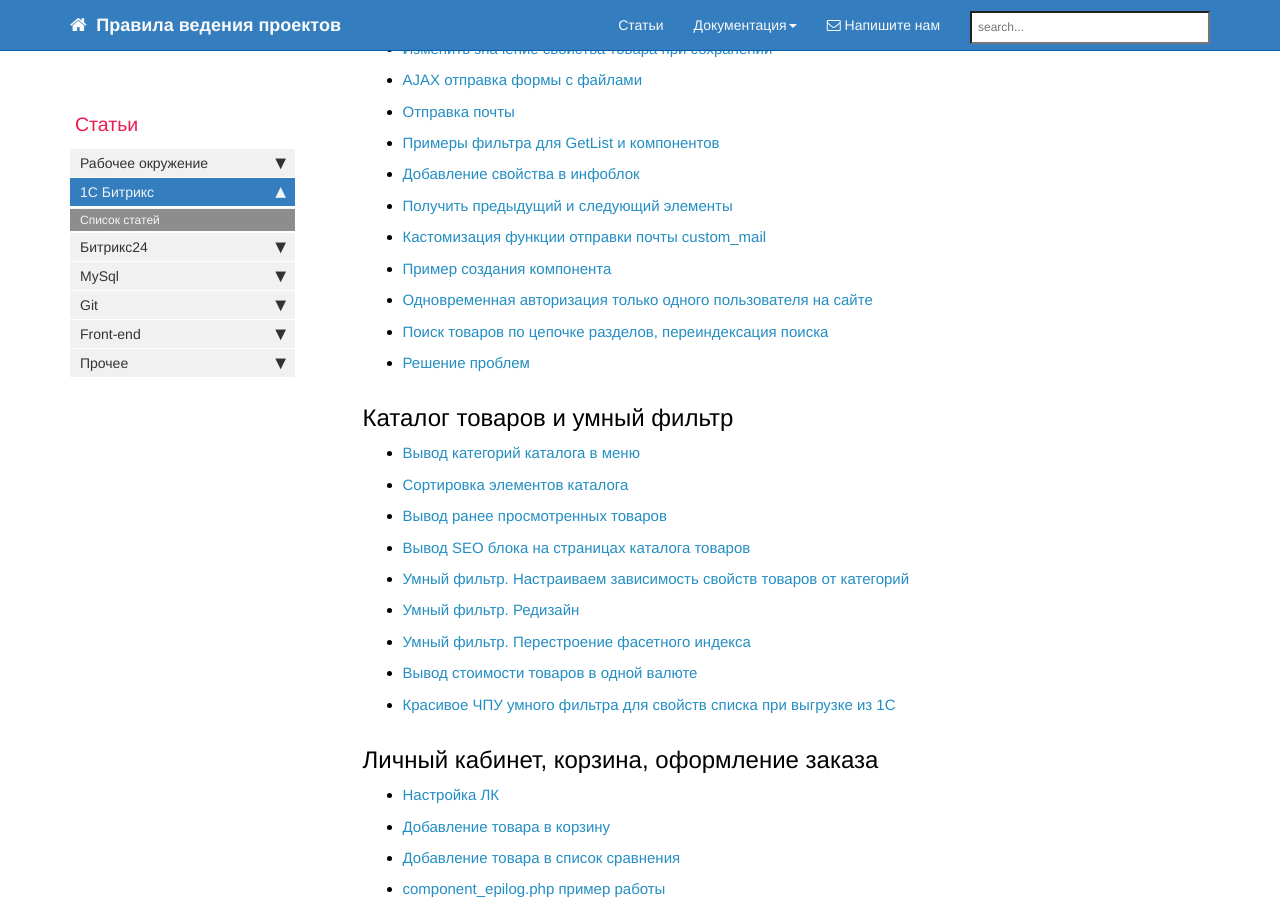
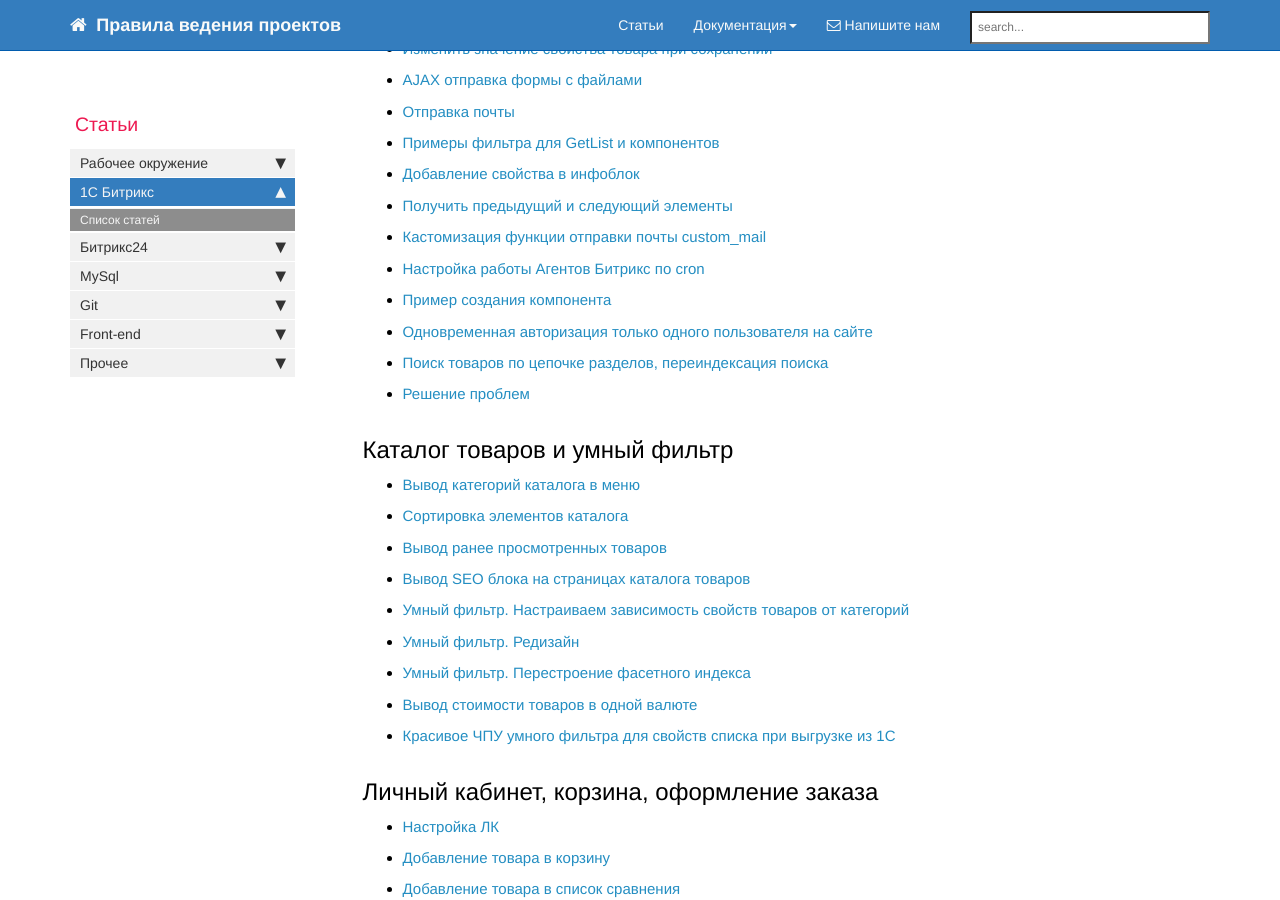
Before and after one commit to gdecider/gdecider.github.io, a Jekyll site: the page built from pages/articles/articles-g-cms-bitrix.md, in a window 1280 px wide and 900 px high, scrolled down 342 px. Built offline with Jekyll 4.4.1, drawn with Linux system fonts in a browser that asks for light colours; nearby versions of some CDN libraries; comment, search, counter and statistics services are not loaded.

Commit message:
Update articles-g-cms-bitrix.md

```diff
--- a/pages/articles/articles-g-cms-bitrix.md
+++ b/pages/articles/articles-g-cms-bitrix.md
@@ -19,6 +19,7 @@ toc: false
 * [Добавление свойства в инфоблок](/articles_bx-add-iblock-property.html)
 * [Получить предыдущий и следующий элементы](/articles_bx-getlist-prev-and-next.html)
 * [Кастомизация функции отправки почты custom_mail](/articles_bx-send-email-custom-mail.html)
+* [Настройка работы Агентов Битрикс по cron](/articles-bx-set-agents-on-cron.html)
 * [Пример создания компонента](/articles_bx-component-creation.html)
 * [Одновременная авторизация только одного пользователя на сайте](/articles_bx-single-user-auth.html)
 * [Поиск товаров по цепочке разделов, переиндексация поиска](/articles-bx-search-group-chain-in-tovar-and-reindex.html)
```
